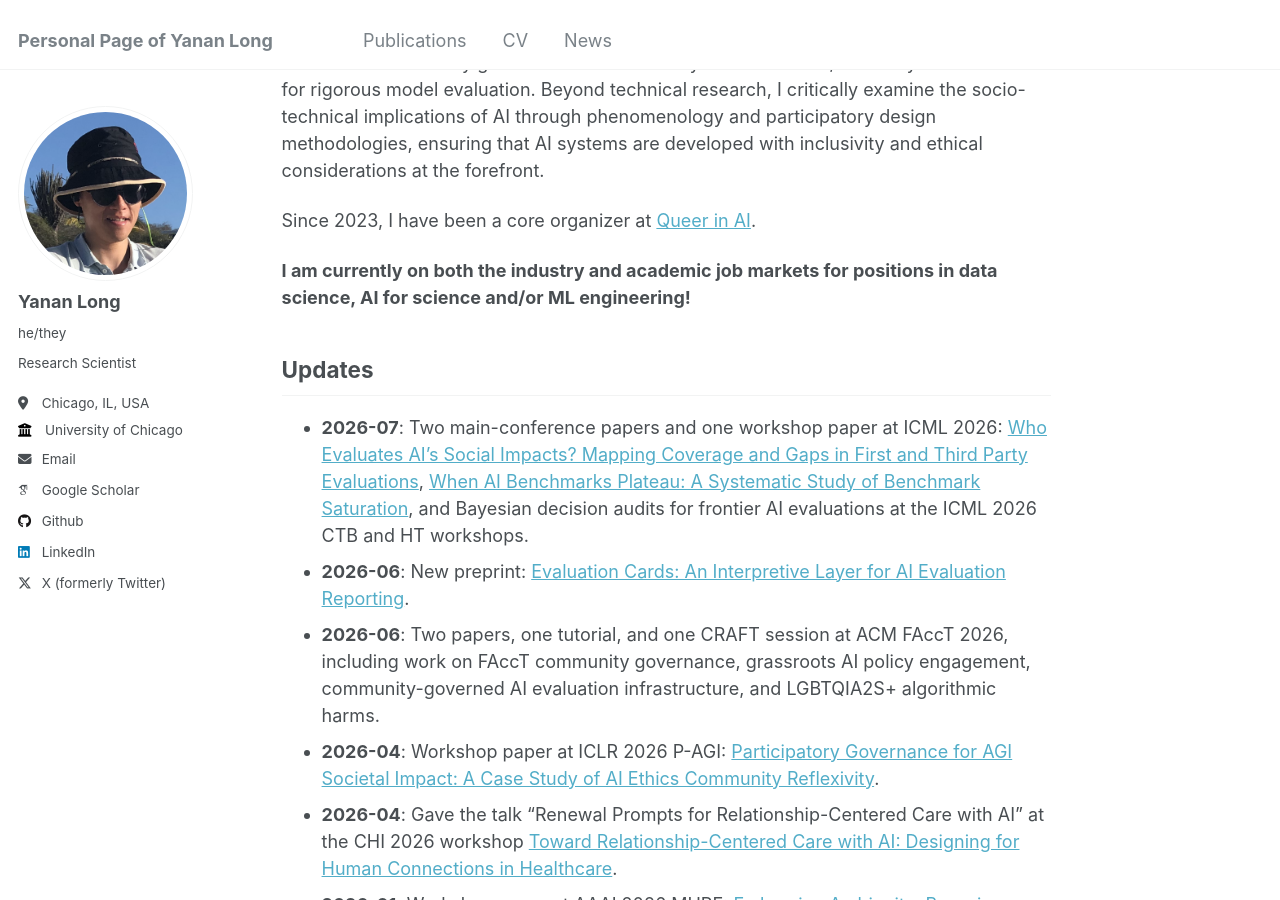
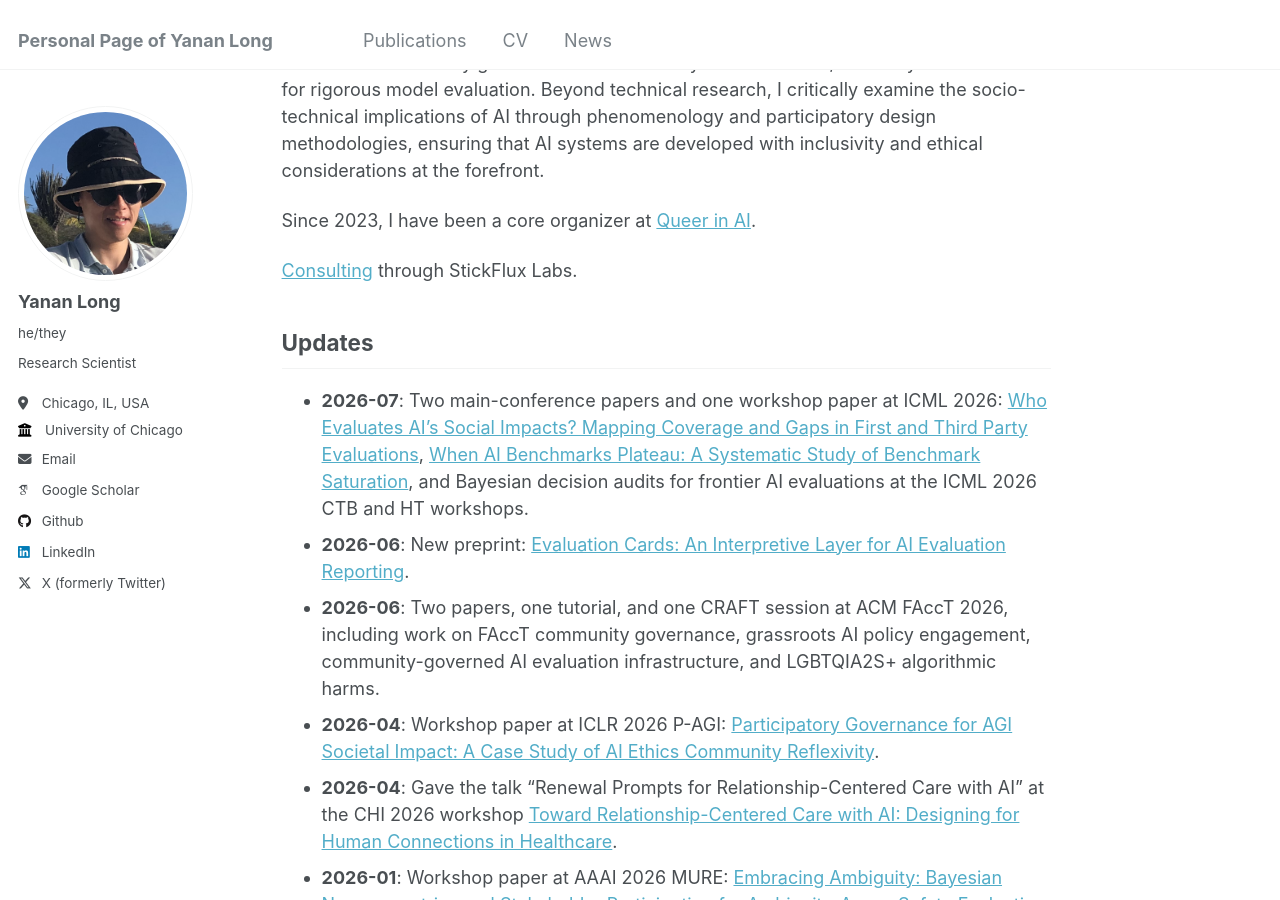
Before and after one commit to yananlong/yananlong.github.io, a Jekyll site: the page built from _pages/about.md, in a window 1280 px wide and 900 px high, scrolled down 312 px. Built offline with Jekyll 4.4.1, drawn with Linux system fonts in a browser that asks for light colours; some web fonts are replaced.

Commit message:
Update consulting note on homepage

```diff
--- a/_pages/about.md
+++ b/_pages/about.md
@@ -13,7 +13,9 @@ My research mainly focuses on ML for scientific applications, in particular to b
 
 Since 2023, I have been a core organizer at [Queer in AI](https://www.queerinai.com/).
 
-**I am currently on both the industry and academic job markets for positions in data science, AI for science and/or ML engineering!**
+<!-- **I am currently on both the industry and academic job markets for positions in data science, AI for science and/or ML engineering!** -->
+
+[Consulting](https://stickflux.com/) through StickFlux Labs.
 
 ## Updates
 - **2026-07**: Two main-conference papers and one workshop paper at ICML 2026: [Who Evaluates AI's Social Impacts? Mapping Coverage and Gaps in First and Third Party Evaluations](https://doi.org/10.48550/arXiv.2511.05613), [When AI Benchmarks Plateau: A Systematic Study of Benchmark Saturation](https://doi.org/10.48550/arXiv.2602.16763), and Bayesian decision audits for frontier AI evaluations at the ICML 2026 CTB and HT workshops.
```
